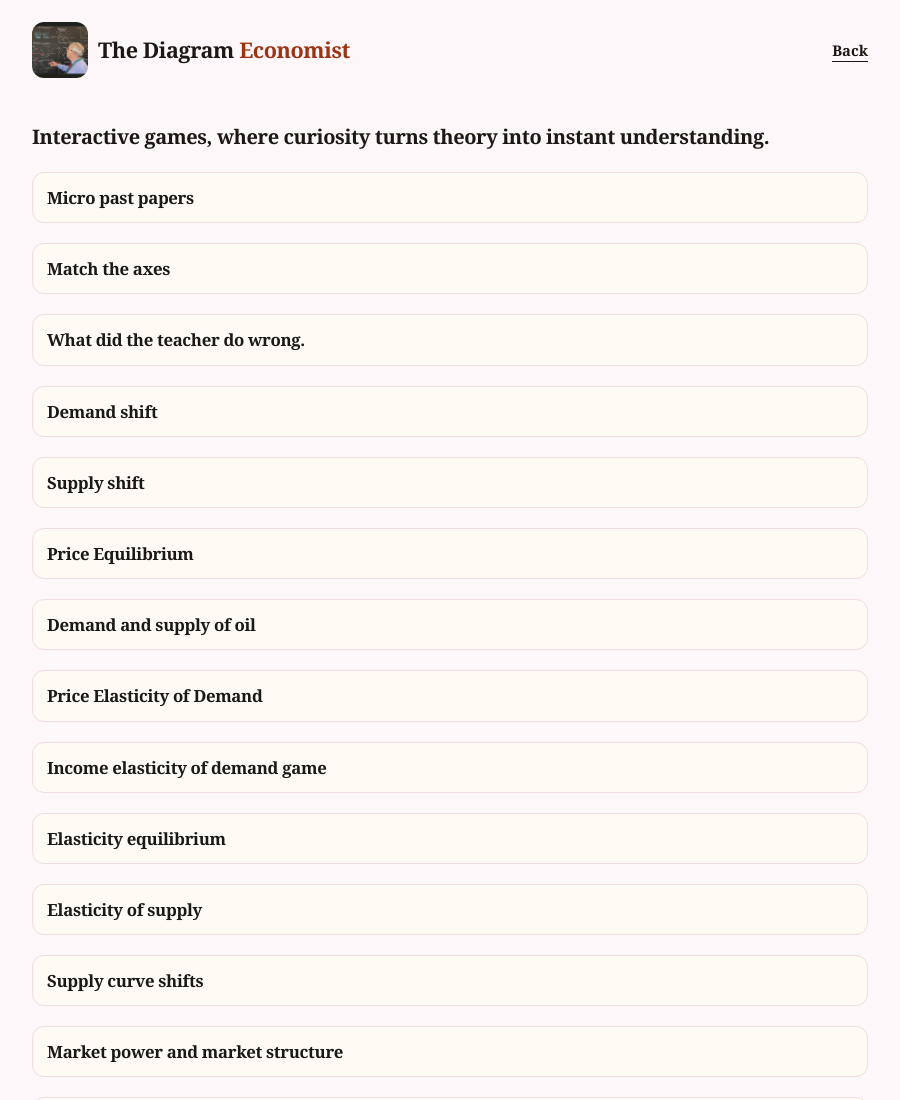
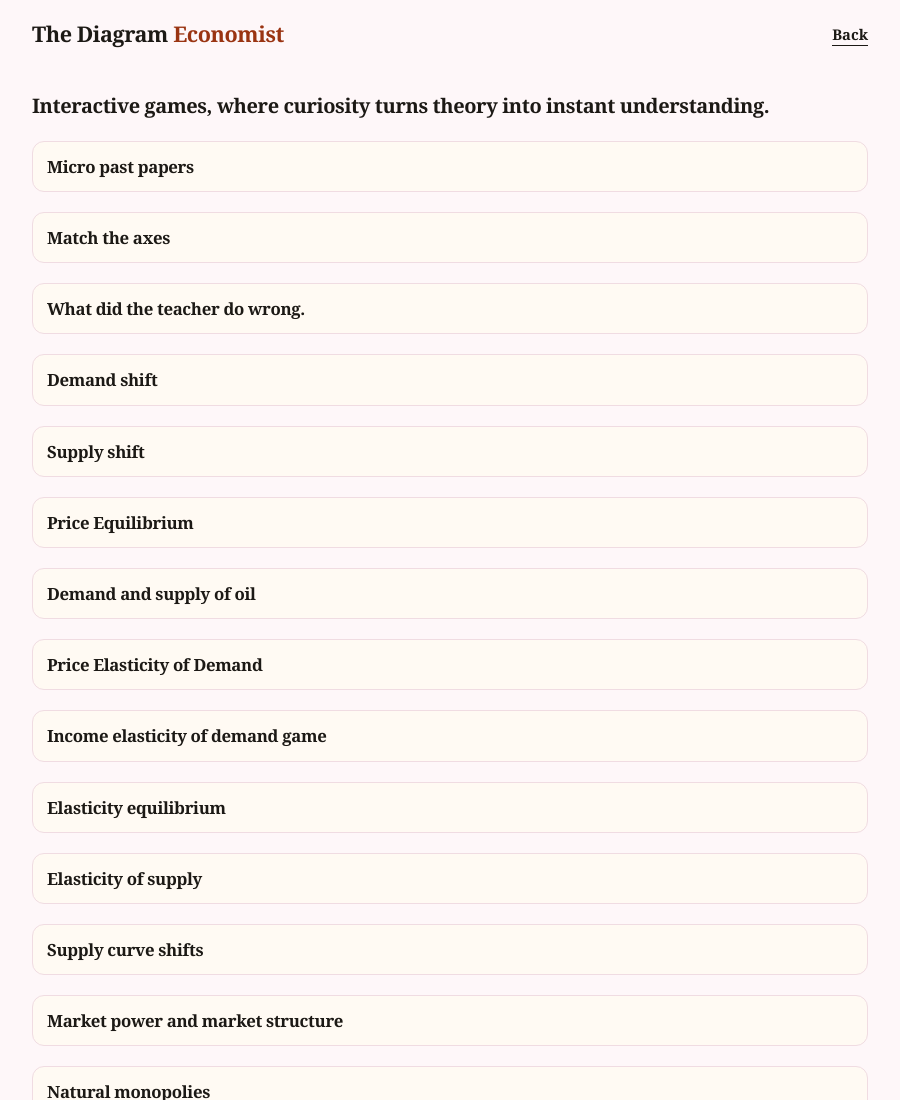
Before and after one commit to garywainwright-gif/Micro-diagrams, a plain HTML site: page micro-diagrams.html in a window 1280 px wide. Shown: the top 1100 px of the page, without its empty margins (190-1090 px from the left). Drawn offline with Linux system fonts and the light colour scheme.

Commit message:
Add files via upload

```diff
--- a/micro-diagrams.html
+++ b/micro-diagrams.html
@@ -3,16 +3,7 @@
 <head>
   <meta charset="UTF-8" />
   <meta name="viewport" content="width=device-width, initial-scale=1" />
-  <title>Micro diagrams</title>
-  <meta name="apple-mobile-web-app-capable" content="yes" />
-  <meta name="mobile-web-app-capable" content="yes" />
-  <meta name="apple-mobile-web-app-title" content="Micro diagrams" />
-  <meta name="application-name" content="Micro diagrams" />
-  <meta name="apple-mobile-web-app-status-bar-style" content="black-translucent" />
-  <meta name="theme-color" content="#1c1915" />
-  <link rel="icon" type="image/png" href="teacher-blackboard.png" />
-  <link rel="apple-touch-icon" href="apple-touch-icon.png" />
-  <link rel="manifest" href="manifest.webmanifest" />
+  <title>Interactive games, where curiosity turns theory into instant understanding.</title>
   <style>
     :root {
       --ink: #1c1915;
@@ -56,21 +47,6 @@
       border-bottom: 1px solid var(--ink);
       padding-bottom: 1px;
     }
-    .brand {
-      display: flex;
-      align-items: center;
-      gap: 10px;
-      min-width: 0;
-      text-decoration: none;
-    }
-    .header-photo {
-      width: 56px;
-      height: 56px;
-      object-fit: cover;
-      object-position: 82% 28%;
-      border-radius: 12px;
-      flex: 0 0 auto;
-    }
     h2 {
       margin: 36px 0 8px;
       font-family: Georgia, "Palatino Linotype", Palatino, serif;
@@ -112,10 +88,7 @@
 <body>
   <div class="wrap">
     <header>
-      <a class="brand" href="Diagram Economist.html">
-        <img class="header-photo" src="teacher-blackboard.png" alt="Teacher pointing at economics diagrams on a blackboard." />
-        <span class="mark">The Diagram <span>Economist</span></span>
-      </a>
+      <a class="mark" href="Diagram Economist.html">The Diagram <span>Economist</span></a>
       <nav><a href="Diagram Economist.html">Back</a></nav>
     </header>
     <main>
```
Also changed, not shown: index.html (+4 -13 lines).
